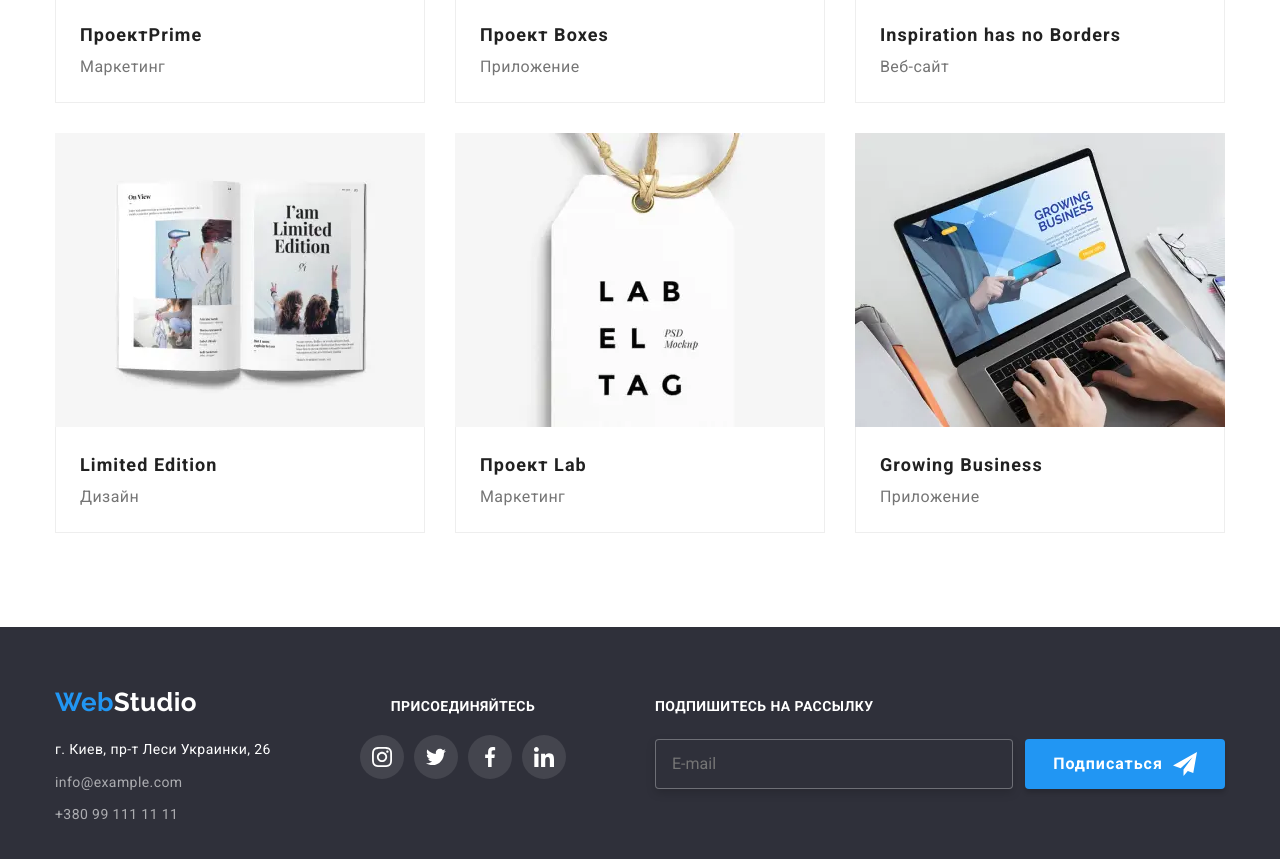
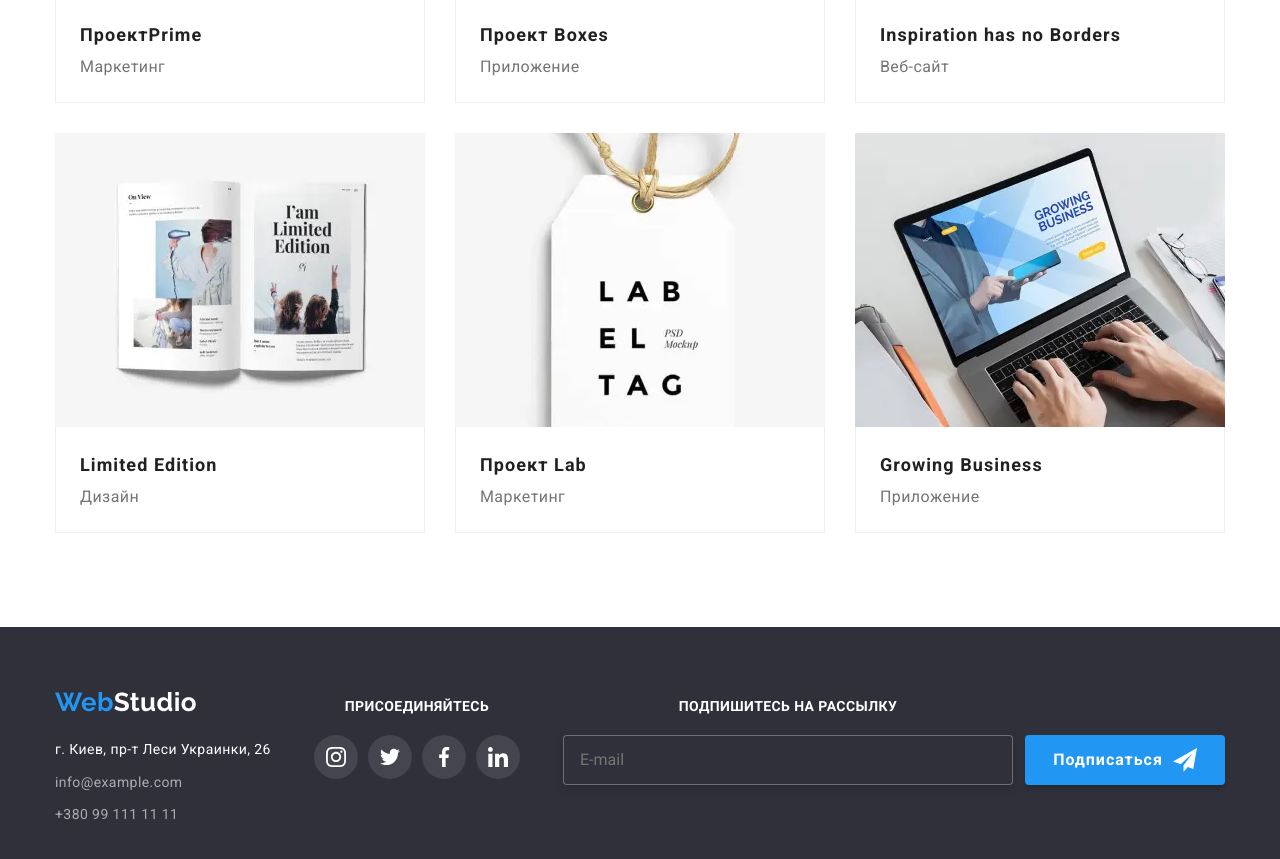
Before and after one commit to Eljasz/goit-markup-hw-08.1, a plain HTML site: page portfolio.html in a window 1280 px wide. Shown: the part 989-1848 px from the top of the page. Drawn offline with nearby package versions, Linux system fonts and the light colour scheme; a script that the page names is missing.

Commit message:
fixed form

```diff
--- a/sass/layout/_form-footer.scss
+++ b/sass/layout/_form-footer.scss
@@ -14,15 +14,10 @@
 }
 }
 .form-footer {
-  width: 358px;
   display: flex;
   align-items: center;
-@media screen and (min-width:768px) {
+@media screen and (min-width:1200px) {
   width: 450px;
-}
-@media screen and (min-width:1200px) {
-  display: inline;
-  width: 358px;
 }
 }
 
--- a/sass/layout/_hero.scss
+++ b/sass/layout/_hero.scss
@@ -63,7 +63,6 @@
   letter-spacing: 0.06em;
   margin: 0 auto;
   margin-bottom: 30px;
-  width: 360px;
   line-height: 1.6;
   font-size: 26px;
   font-weight: 900;
@@ -71,7 +70,6 @@
   text-transform: uppercase;
   color: var(--background-color);
   @media screen and (min-width:1200px) {
-  width: 696px;
   font-size: 44px;
   line-height: 1.36;
 }
```
Also changed, not shown: css/main.css, css/main.min.css, 2 other files.
